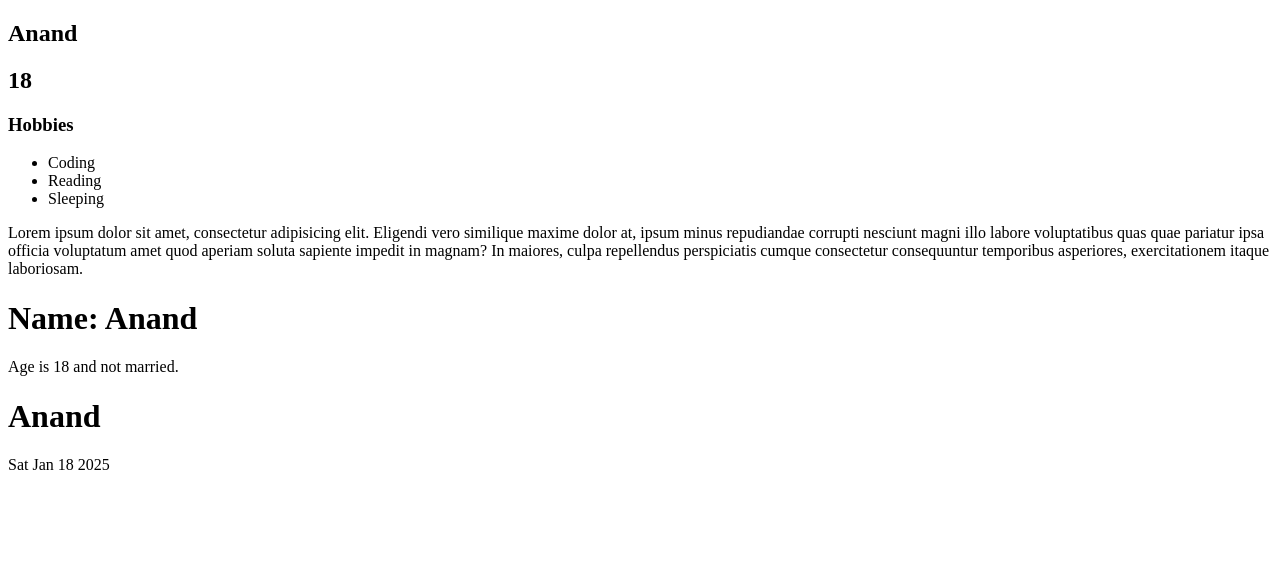
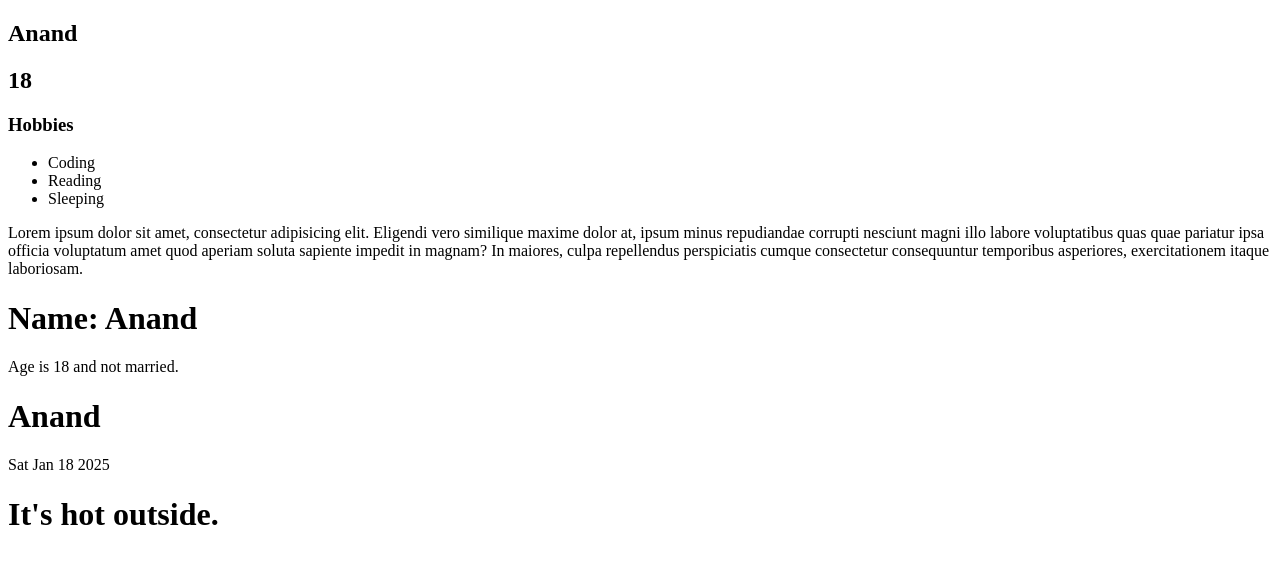
Before and after one commit to anandku06/ReactJs_Leveling, a React (Vite) app in the folder React_learns/: page / in a window 1280 px wide. Shown: the top 564 px of the page. Built offline with nearby package versions, Linux system fonts and the light colour scheme.

Commit message:
add Weather component for temperature-based rendering; update App component to include Weather and enhance notes with conditional rendering explanation

```diff
--- a/React_learns/src/components/App.jsx
+++ b/React_learns/src/components/App.jsx
@@ -12,6 +12,7 @@ import ProductList from "./ProductList.jsx";
 import Props from "./Props.jsx";
 import Person from "./Person.jsx";
 import Product from "./Product.jsx";
+import Weather from './Weather.jsx'
 
 const App = () => {
   return (
@@ -19,6 +20,7 @@ const App = () => {
       {/* <Person name="Anand" age={20} /> */}
       {/* <Product name="Laptop" price="$1299" /> */}
       <Props />
+      <Weather temp={200} />
     </>
   );
 }; // first letter of the function should be capitalise and should always return a HTML container
--- /dev/null
+++ b/React_learns/src/components/Weather.jsx
@@ -0,0 +1,29 @@
+import React from 'react'
+
+const Weather = ({temp}) => {
+    if(temp <= 15){
+        return (
+            <h1>
+                It's cold outside.
+            </h1>
+        )
+    }
+
+    else if(temp > 15 && temp <= 25) {
+        return (
+            <h1>
+                It's nice outside.
+            </h1>
+        )
+    }
+
+    else{
+        return (
+            <h1>
+                It's hot outside.
+            </h1>
+        )
+    }
+}
+
+export default Weather
```
Also changed, not shown: 1 other file (tests, documents, lock files or other folders).
